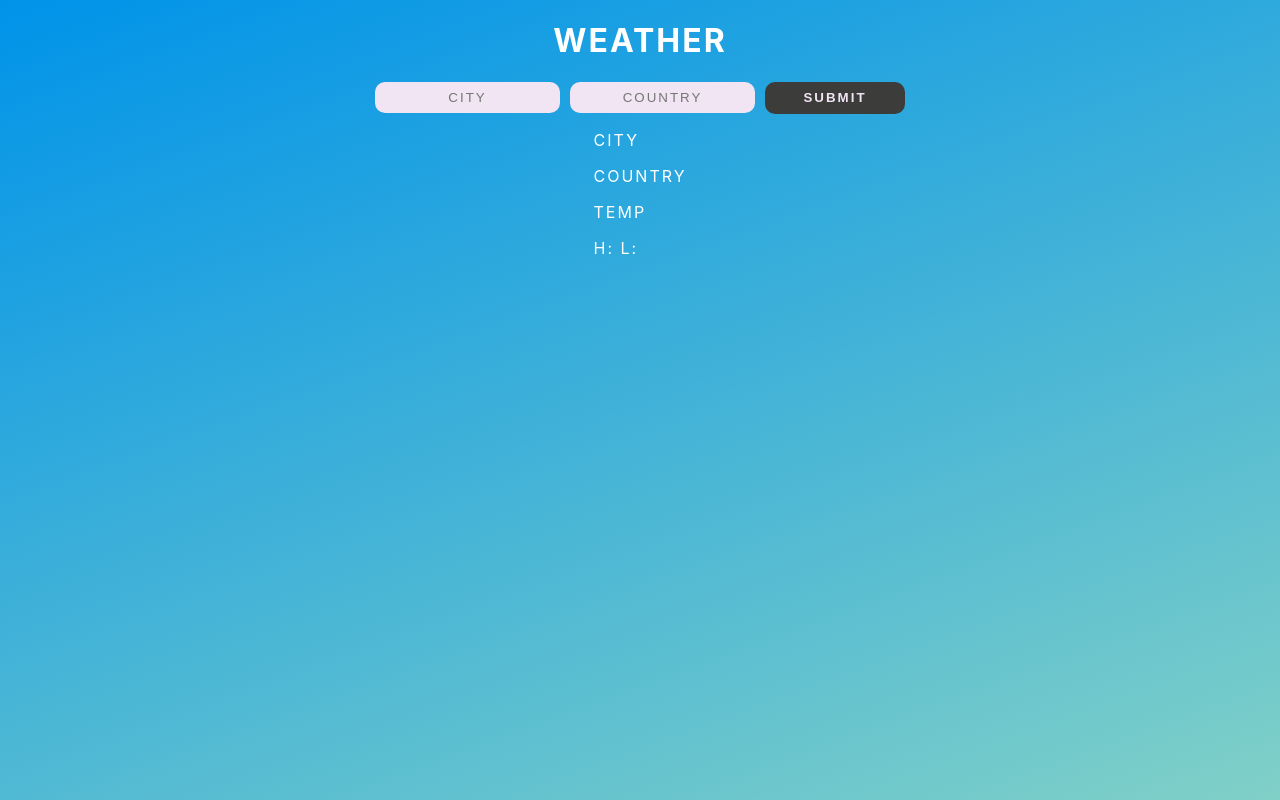
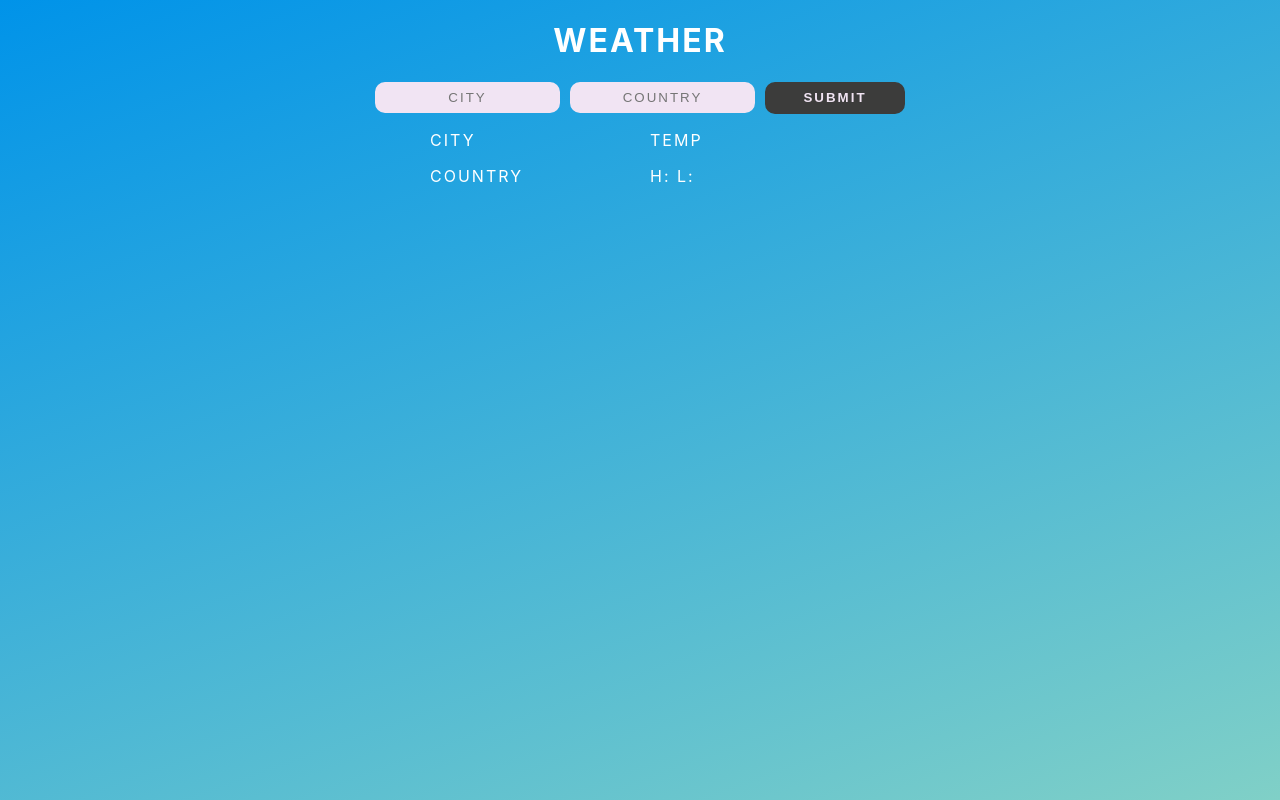
Before and after one commit to nico-dev-it/react-weather-app, a React (Create React App) app: page / in a window 1280 px wide. Built offline with nearby package versions, Linux system fonts and the light colour scheme.

Commit message:
more set up for displayWeather component

```diff
--- a/src/components/displayWeather.css
+++ b/src/components/displayWeather.css
@@ -0,0 +1,9 @@
+.weatherContainer {
+    display: flex;
+    gap: 20px;
+}
+
+.locationCard, .mainWeatherCard {
+    width: 200px;
+    height: 200px;
+}
--- a/src/components/displayWeather.js
+++ b/src/components/displayWeather.js
@@ -1,6 +1,8 @@
+import './displayWeather.css'
+
 const DisplayWeather = () => {
     return (
-        <div>
+        <div className="weatherContainer">
             <div className="locationCard">
                 <p><span>City</span></p>
                 <p><span>Country</span></p>
```
